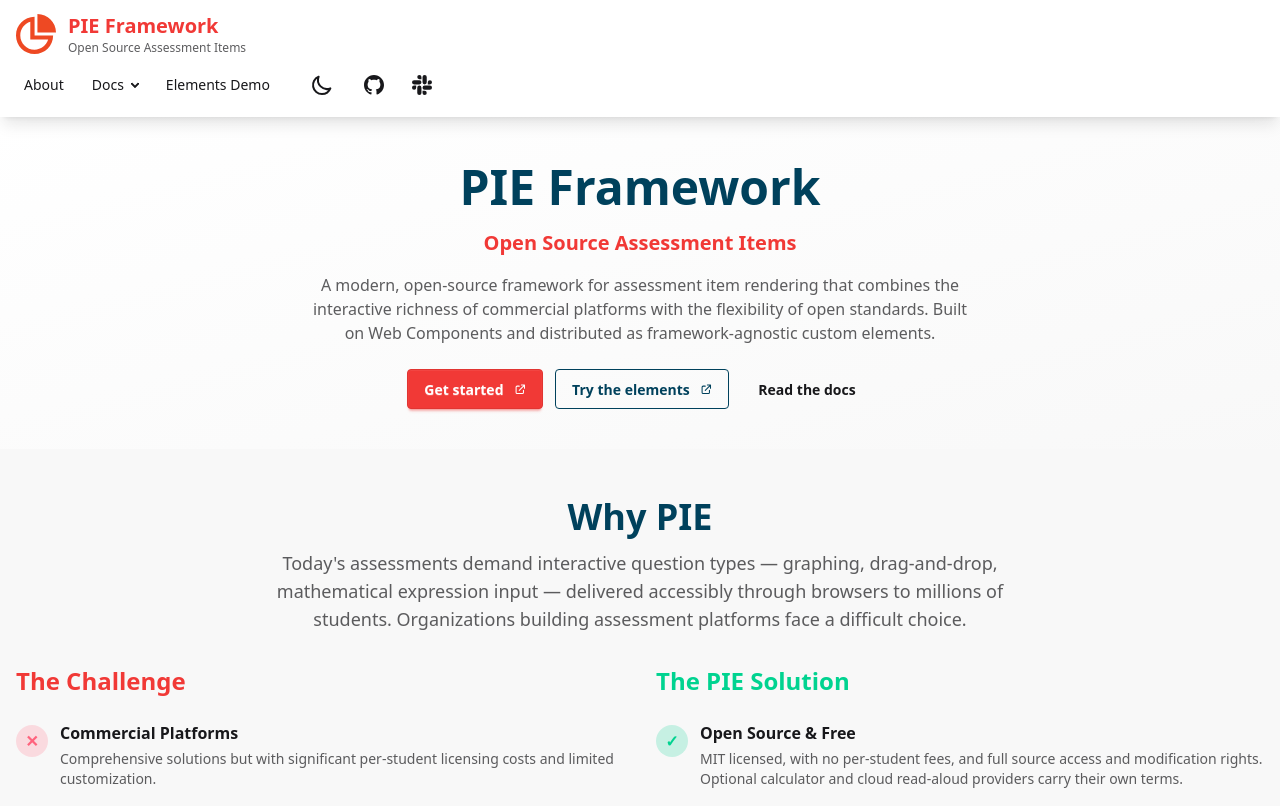
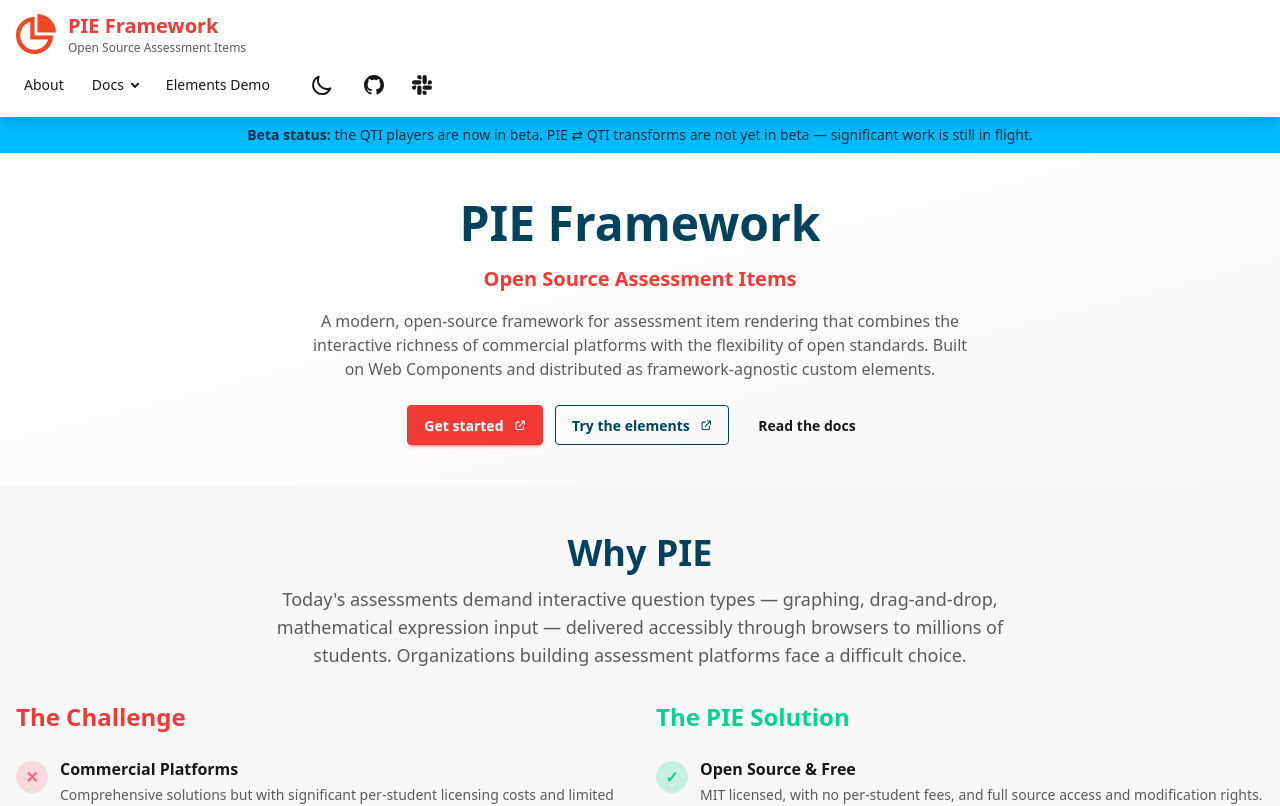
Before and after one commit to pie-framework/pie-website-ng, a SvelteKit app in the folder packages/pie-website-app/: page / in a window 1280 px wide. Shown: the top 806 px of the page. Built offline with nearby package versions, Linux system fonts and the light colour scheme.

Commit message:
Add site-wide beta status banner

```diff
--- /dev/null
+++ b/packages/pie-website-app/src/lib/components/StatusBanner.svelte
@@ -0,0 +1,6 @@
+<div class="bg-info text-info-content" role="status">
+	<p class="container mx-auto px-4 py-2 text-center text-sm">
+		<span class="font-semibold">Beta status:</span> the QTI players are now in beta. PIE ⇄ QTI
+		transforms are not yet in beta — significant work is still in flight.
+	</p>
+</div>
--- a/packages/pie-website-app/src/routes/+layout.svelte
+++ b/packages/pie-website-app/src/routes/+layout.svelte
@@ -2,6 +2,7 @@
 	import '../app.css';
 	import Navigation from '$lib/components/Navigation.svelte';
 	import Footer from '$lib/components/Footer.svelte';
+	import StatusBanner from '$lib/components/StatusBanner.svelte';
 	import favicon from '$lib/assets/favicon.svg';
 	import { onMount } from 'svelte';
 	import { base } from '$app/paths';
@@ -85,6 +86,7 @@
 		Skip to main content
 	</a>
 	<Navigation />
+	<StatusBanner />
 	<main id="main-content" class="flex-1">
 		{@render children()}
 	</main>
```
